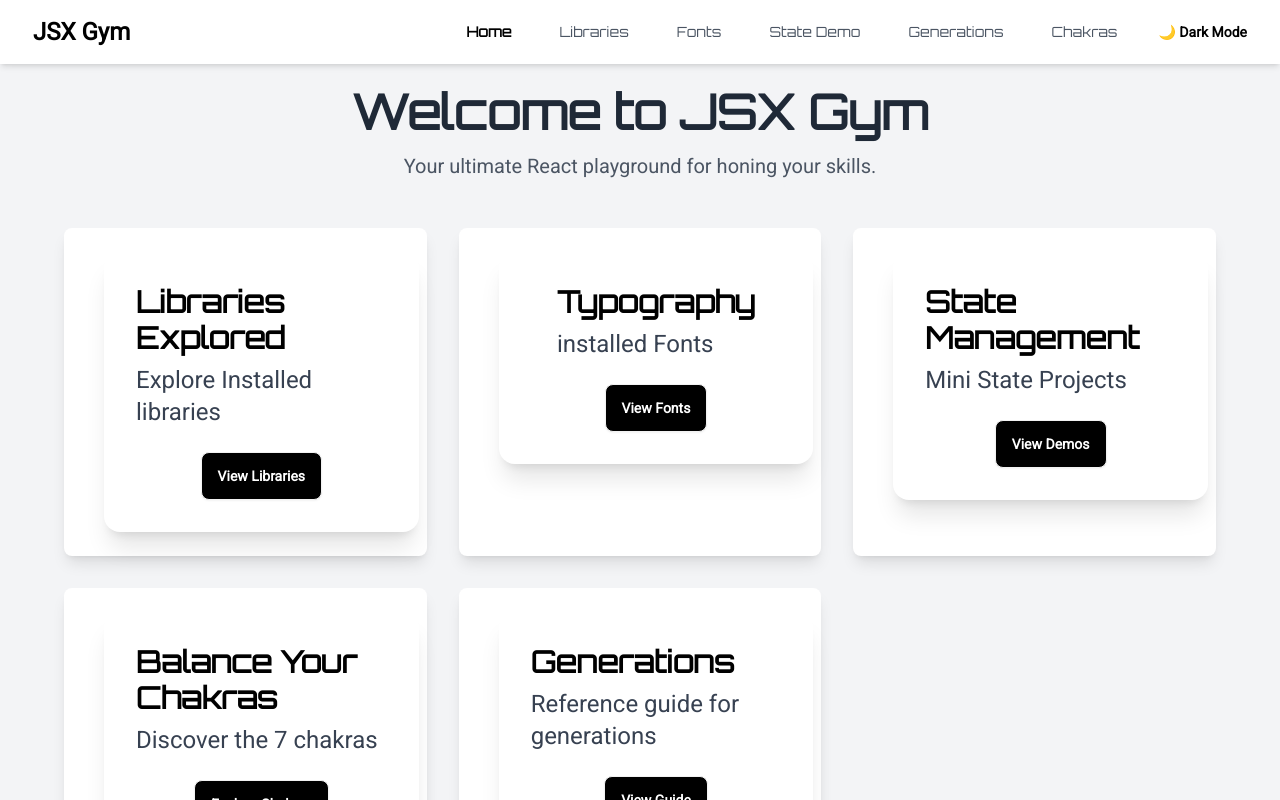
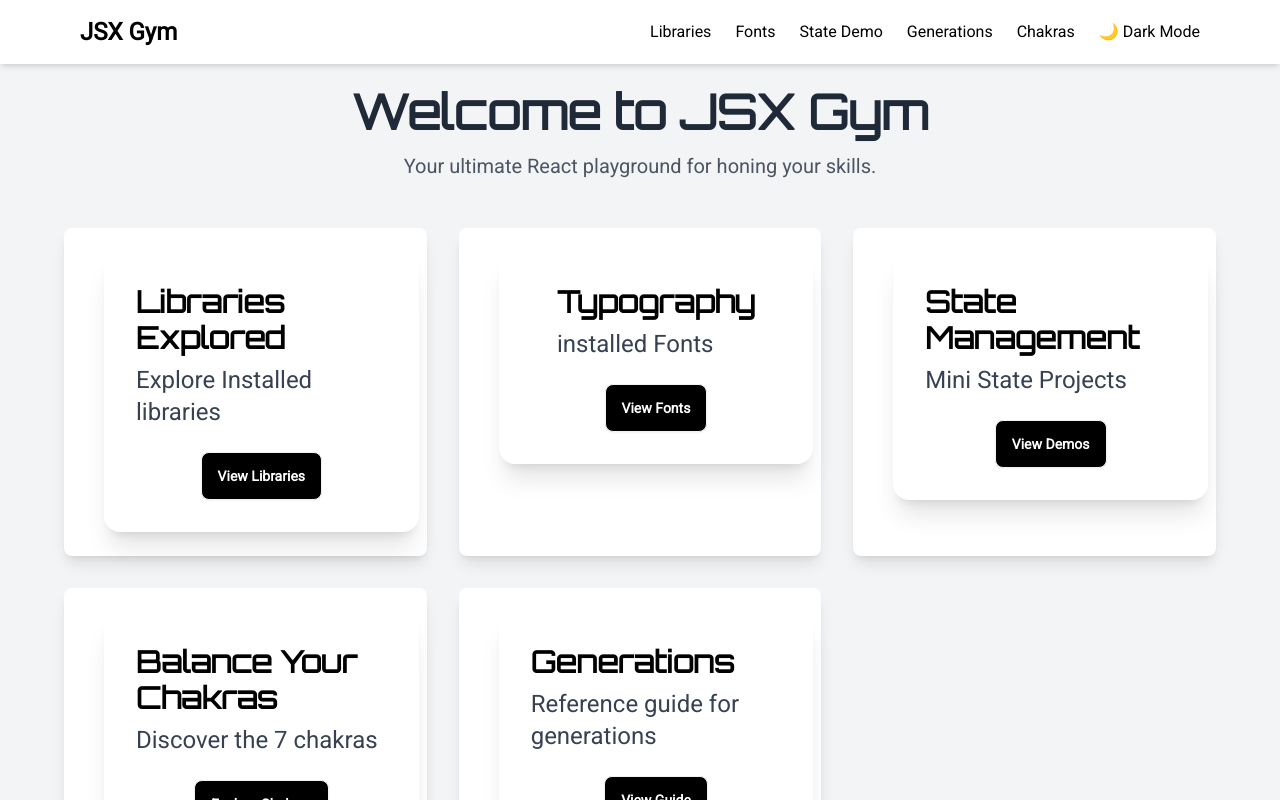
Before and after one commit to RW2023/jsx-gym, a React (Vite) app: page / in a window 1280 px wide. Shown: the top 800 px of the page. Built offline with nearby package versions, Linux system fonts and the light colour scheme.

Commit message:
Add lucide-react dependency and enhance Navigation component with mobile menu support

```diff
--- a/package.json
+++ b/package.json
@@ -13,6 +13,7 @@
     "@fontsource/orbitron": "^5.1.1",
     "@fontsource/roboto": "^5.1.1",
     "framer-motion": "^11.15.0",
+    "lucide-react": "^0.469.0",
     "react": "^18.3.1",
     "react-dom": "^18.3.1",
     "react-router-dom": "^7.1.1"
--- a/src/components/Navigation.tsx
+++ b/src/components/Navigation.tsx
@@ -1,119 +1,126 @@
-import React, { useEffect, useState } from 'react';
-import { Link, useLocation } from 'react-router-dom';
-import { motion } from 'framer-motion';
+import React, { useEffect, useState, useRef } from 'react';
+import { motion, AnimatePresence } from 'framer-motion';
+import { Link } from 'react-router-dom';
+import { Menu, X } from 'lucide-react';
+
+const navItems = [
+    { name: 'Libraries', href: '/mid' },
+    { name: 'Fonts', href: '/font' },
+    { name: 'State Demo', href: '/StateDemo' },
+    { name: 'Generations', href: '/GenerationSelector' },
+    { name: 'Chakras', href: '/ChakraExplorer' },
+];
+
+const menuVariants = {
+    hidden: { opacity: 0, x: '-100%' },
+    visible: { opacity: 1, x: 0, transition: { duration: 0.3 } },
+    exit: { opacity: 0, x: '-100%', transition: { duration: 0.2 } },
+};
 
 const Navigation: React.FC = () => {
-    const location = useLocation();
     const [isDarkMode, setIsDarkMode] = useState(false);
+    const [isMenuOpen, setIsMenuOpen] = useState(false);
+    const menuRef = useRef<HTMLDivElement>(null);
 
-    // Load the user's theme preference from localStorage
+    // Load the user's theme preference
     useEffect(() => {
         const savedTheme = localStorage.getItem('theme') || 'light';
         setIsDarkMode(savedTheme === 'dark');
         document.documentElement.classList.toggle('dark', savedTheme === 'dark');
     }, []);
 
-    // Toggle dark mode
     const toggleDarkMode = () => {
         const newMode = !isDarkMode;
         setIsDarkMode(newMode);
-        const theme = newMode ? 'dark' : 'light';
         document.documentElement.classList.toggle('dark', newMode);
-        localStorage.setItem('theme', theme);
+        localStorage.setItem('theme', newMode ? 'dark' : 'light');
     };
 
-    const isActive = (path: string) => location.pathname === path;
+    const toggleMenu = () => setIsMenuOpen((prev) => !prev);
+
+    // Close the menu when clicking outside
+    useEffect(() => {
+        const handleClickOutside = (event: MouseEvent) => {
+            if (menuRef.current && !menuRef.current.contains(event.target as Node)) {
+                setIsMenuOpen(false);
+            }
+        };
+        document.addEventListener('mousedown', handleClickOutside);
+        return () => document.removeEventListener('mousedown', handleClickOutside);
+    }, []);
 
     return (
-        <motion.nav
-            className="navbar bg-white dark:bg-gray-800 shadow-md sticky top-0 z-50 p-4"
-            initial={{ opacity: 0 }}
-            animate={{ opacity: 1 }}
-            transition={{ duration: 0.5 }}
-            role="navigation"
-            aria-label="Main Navigation"
-        >
+        <nav className="bg-white dark:bg-gray-800 text-black dark:text-white sticky top-0 z-20 shadow-md">
+            <div className="max-w-6xl mx-auto px-4">
+                <div className="flex justify-between items-center h-16">
                     {/* Logo Section */}
-            <div className="flex-1">
-                <Link
-                    to="/"
-                    className="btn btn-ghost normal-case text-2xl font-bold text-black dark:text-white hover:text-gray-600"
-                >
+                    <Link to="/" className="text-2xl font-bold">
                         JSX Gym
                     </Link>
-            </div>
 
-            {/* Menu Items */}
-            <div className="hidden md:flex flex-none">
-                <ul className="menu menu-horizontal space-x-4 font-orbitron">
-                    <li>
+                    {/* Desktop Navigation */}
+                    <div className="hidden lg:flex items-center space-x-6">
+                        {navItems.map((item) => (
                             <Link
-                            to="/"
-                            className={`${isActive('/') ? 'text-black dark:text-white font-bold' : 'text-gray-600 dark:text-gray-400'
-                                } hover:bg-gray-100 dark:hover:bg-gray-700 hover:text-black px-4 py-2 rounded`}
+                                key={item.name}
+                                to={item.href}
+                                className="text-black dark:text-white hover:text-primary transition duration-300"
                             >
-                            Home
+                                {item.name}
                             </Link>
-                    </li>
-                    <li>
-                        <Link
-                            to="/mid"
-                            className={`${isActive('/mid') ? 'text-black dark:text-white font-bold' : 'text-gray-600 dark:text-gray-400'
-                                } hover:bg-gray-100 dark:hover:bg-gray-700 hover:text-black px-4 py-2 rounded`}
-                        >
-                            Libraries
-                        </Link>
-                    </li>
-                    <li>
-                        <Link
-                            to="/font"
-                            className={`${isActive('/font') ? 'text-black dark:text-white font-bold' : 'text-gray-600 dark:text-gray-400'
-                                } hover:bg-gray-100 dark:hover:bg-gray-700 hover:text-black px-4 py-2 rounded`}
-                        >
-                            Fonts
-                        </Link>
-                    </li>
-                    <li>
-                        <Link
-                            to="/StateDemo"
-                            className={`${isActive('/StateDemo') ? 'text-black dark:text-white font-bold' : 'text-gray-600 dark:text-gray-400'
-                                } hover:bg-gray-100 dark:hover:bg-gray-700 hover:text-black px-4 py-2 rounded`}
-                        >
-                            State Demo
-                        </Link>
-                    </li>
-                    <li>
-                        <Link
-                            to="/GenerationSelector"
-                            className={`${isActive('/GenerationSelector') ? 'text-black dark:text-white font-bold' : 'text-gray-600 dark:text-gray-400'
-                                } hover:bg-gray-100 dark:hover:bg-gray-700 hover:text-black px-4 py-2 rounded`}
-                        >
-                            Generations
-                        </Link>
-                    </li>
-                    <li>
-                        <Link
-                            to="/ChakraExplorer"
-                            className={`${isActive('/ChakraExplorer') ? 'text-black dark:text-white font-bold' : 'text-gray-600 dark:text-gray-400'
-                                } hover:bg-gray-100 dark:hover:bg-gray-700 hover:text-black px-4 py-2 rounded`}
-                        >
-                            Chakras
-                        </Link>
-                    </li>
-                </ul>
-            </div>
-
-            {/* Dark Mode Toggle */}
-            <div className="flex-none">
+                        ))}
                         <button
-                    className="btn btn-ghost text-black dark:text-white"
+                            className="text-black dark:text-white"
                             onClick={toggleDarkMode}
-                    aria-label="Toggle Dark Mode"
                         >
                             {isDarkMode ? '☀️ Light Mode' : '🌙 Dark Mode'}
                         </button>
                     </div>
-        </motion.nav>
+
+                    {/* Mobile Menu Button */}
+                    <button
+                        type="button"
+                        className="lg:hidden text-black dark:text-white"
+                        onClick={toggleMenu}
+                    >
+                        {isMenuOpen ? <X className="h-6 w-6" /> : <Menu className="h-6 w-6" />}
+                    </button>
+                </div>
+            </div>
+
+            {/* Mobile Navigation */}
+            <AnimatePresence>
+                {isMenuOpen && (
+                    <motion.div
+                        ref={menuRef}
+                        className="lg:hidden bg-gray-800 text-white fixed top-0 left-0 w-3/4 h-full z-30"
+                        variants={menuVariants}
+                        initial="hidden"
+                        animate="visible"
+                        exit="exit"
+                    >
+                        <div className="p-4 space-y-4">
+                            {navItems.map((item) => (
+                                <Link
+                                    key={item.name}
+                                    to={item.href}
+                                    className="block text-lg text-white hover:text-primary"
+                                    onClick={() => setIsMenuOpen(false)}
+                                >
+                                    {item.name}
+                                </Link>
+                            ))}
+                            <button
+                                className="mt-4 text-white"
+                                onClick={toggleDarkMode}
+                            >
+                                {isDarkMode ? '☀️ Light Mode' : '🌙 Dark Mode'}
+                            </button>
+                        </div>
+                    </motion.div>
+                )}
+            </AnimatePresence>
+        </nav>
     );
 };
 
```
Also changed, not shown: 1 other file (tests, documents, lock files or other folders). Lines whose indentation alone changed are shown as unchanged.
